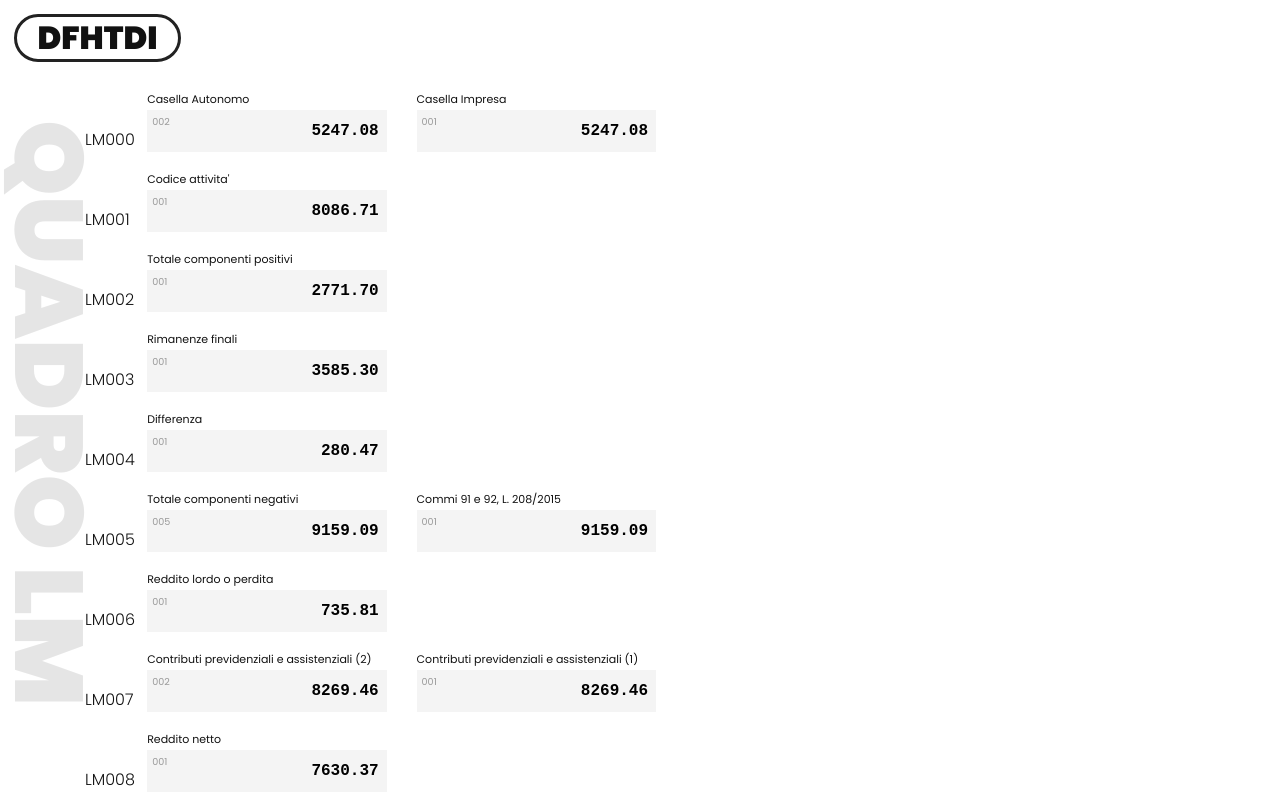
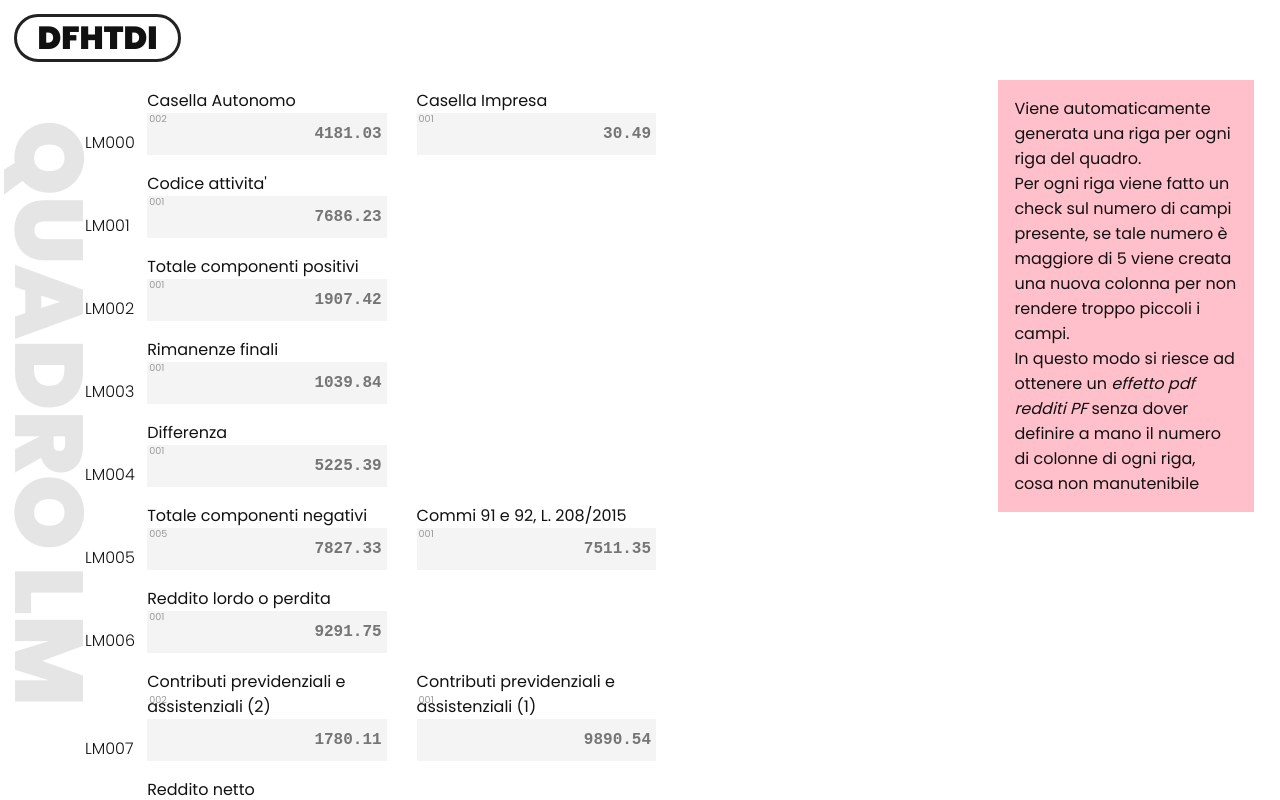
Before and after one commit to devbewill/purple-repo, a Next.js app: page /formgenerator in a window 1280 px wide. Shown: the top 800 px of the page. Built offline with nearby package versions, Linux system fonts and the light colour scheme; a web font is replaced by a local one.

Commit message:
added tooltip

```diff
--- a/components/formGenerator/formGenerator.js
+++ b/components/formGenerator/formGenerator.js
@@ -1,3 +1,4 @@
+import ReactTooltip from "react-tooltip";
 import { useState, useEffect, useRef } from "react";
 import styled from "styled-components";
 
@@ -18,7 +19,18 @@ function FormGenerator({ quadriPF }) {
   return (
     <>
       <StyledForm className="">
+        <ReactTooltip />
         <Title>QUADRO LM</Title>
+        <Note>
+          Viene automaticamente generata una riga per ogni riga del quadro.
+          <br></br>
+          Per ogni riga viene fatto un check sul numero di campi presente, se
+          tale numero è maggiore di 5 viene creata una nuova colonna per non
+          rendere troppo piccoli i campi.<br></br>
+          In questo modo si riesce ad ottenere un{" "}
+          <em>effetto pdf redditi PF</em> senza dover definire a mano il numero
+          di colonne di ogni riga, cosa non manutenibile
+        </Note>
         <div className="container">
           <RowGenerator refactorObj={refactorObj}></RowGenerator>
         </div>
@@ -36,23 +48,38 @@ export const RowGenerator = ({ refactorObj }) => {
 };
 
 export const ColsGenerator = (props) => {
-  const [value, setValue] = useState(0);
+  const [value, setValue] = useState();
+  const { obj, i, colGrid } = props;
+
+  const randomNumberGenerator = () => {
+    let randomNumber = (Math.random() * (10000.0 - 1.0 + 1.0) + 1.0).toFixed(2);
+    return randomNumber;
+  };
+
+  const newArr = obj.columns.map((element) => ({
+    ...element,
+    random: randomNumberGenerator(),
+  }));
 
   useEffect(() => {
-    setValue((Math.random() * (10000.0 - 1.0 + 1.0) + 1.0).toFixed(2));
+    ReactTooltip.rebuild();
   }, []);
-  const { obj, i, colGrid } = props;
+
   return (
     <Riga key={i}>
       <p> {obj.section}</p>
       <div className="row">
-        {obj.columns.map((col, i) => (
+        {newArr.map((col, i) => (
           <div key={i} className={`col col-lg-${colGrid}`}>
-            <span className="fieldDescription">{col.desc}</span>
-            <div className="innerField">
-              <span className="campo">{col.col}</span>
-              <p className="amount">{value}</p>
-            </div>
+            <span data-tip={col.random}>{col.desc}</span>
+
+            <input
+              name={col.desc}
+              className="innerField"
+              placeholder={col.random}
+              value={value}
+            ></input>
+            <span className="campo">{col.col}</span>
           </div>
         ))}
       </div>
@@ -88,18 +115,14 @@ const Riga = styled.div`
     width: 5vw;
     font-size: 1rem;
     font-weight: 300;
-    &.amount {
-      width: 80%;
-      display: inline-block;
-      font-weight: 600;
-      line-height: 2;
-      padding: 0 3px;
-      font-family: monospace;
-    }
   }
 
   .row {
     width: 100%;
+
+    .inputWrapper {
+      position: relative;
+    }
 
     .fieldDescription {
       display: block;
@@ -111,17 +134,36 @@ const Riga = styled.div`
     }
     .innerField {
       background: #f4f4f4;
+      width: 100%;
       color: #000;
       padding: 5px;
       text-align: right;
-
-      .campo {
-        font-size: 0.6rem;
-        float: left;
-        color: #999;
-      }
+      border: 0;
+      font-size: 1rem;
+      font-weight: 600;
+      line-height: 2;
+      padding: 5px;
+      font-family: monospace;
+      color: blue;
+    }
+    .campo {
+      position: absolute;
+      top: 24px;
+      left: 17px;
+      font-size: 0.6rem;
+      float: left;
+      color: #999;
     }
   }
+`;
+
+const Note = styled.div`
+  position: fixed;
+  top: 10vh;
+  right: 2vw;
+  width: 20vw;
+  padding: 1em;
+  background: pink;
 `;
 
 // const Title = styled.div`
--- a/package.json
+++ b/package.json
@@ -15,6 +15,7 @@
     "react-dom": "18.0.0",
     "react-hook-form": "^7.31.1",
     "react-syntax-highlighter": "^15.5.0",
+    "react-tooltip": "^4.2.21",
     "styled-components": "^5.3.5"
   },
   "devDependencies": {
```
Also changed, not shown: 2 other files (tests, documents, lock files or other folders).
